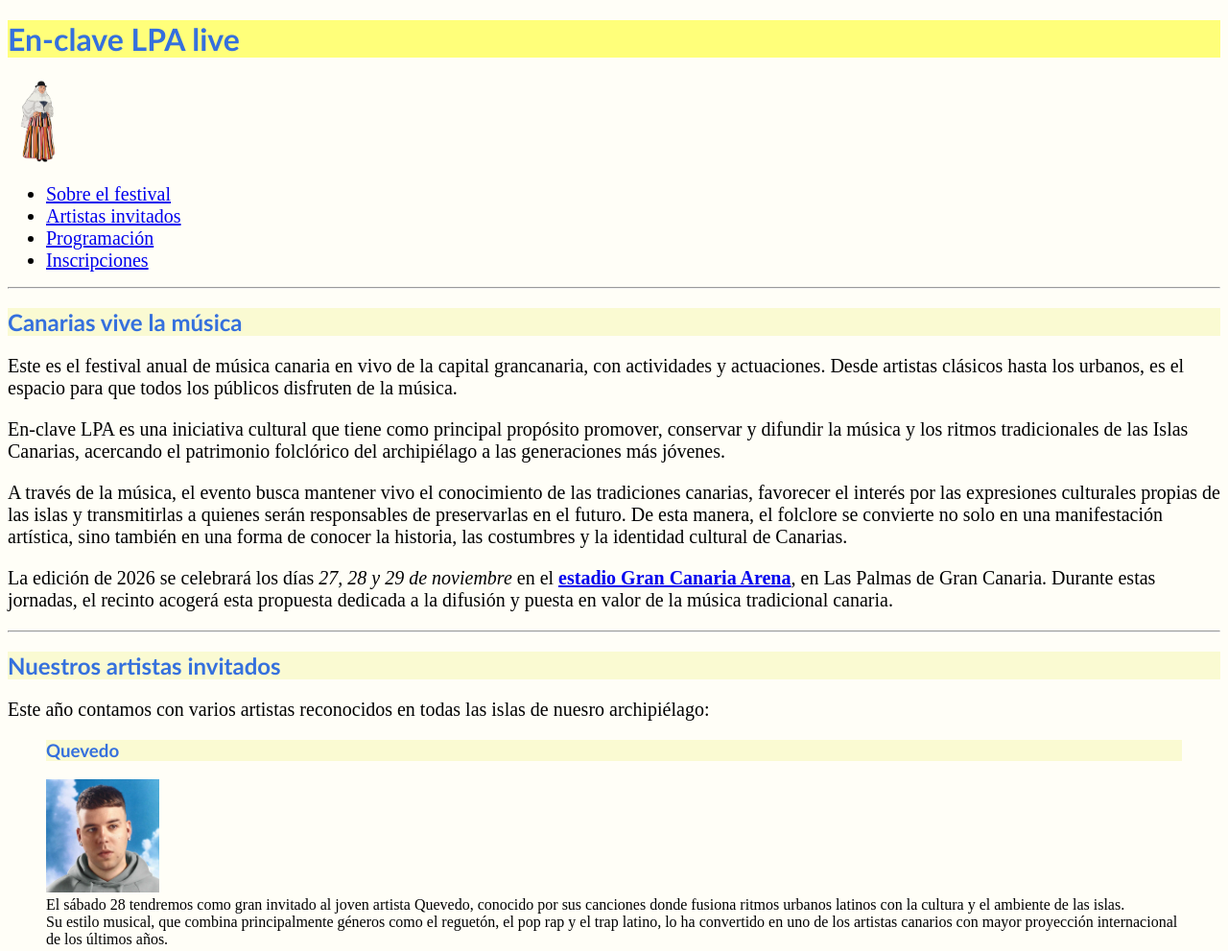
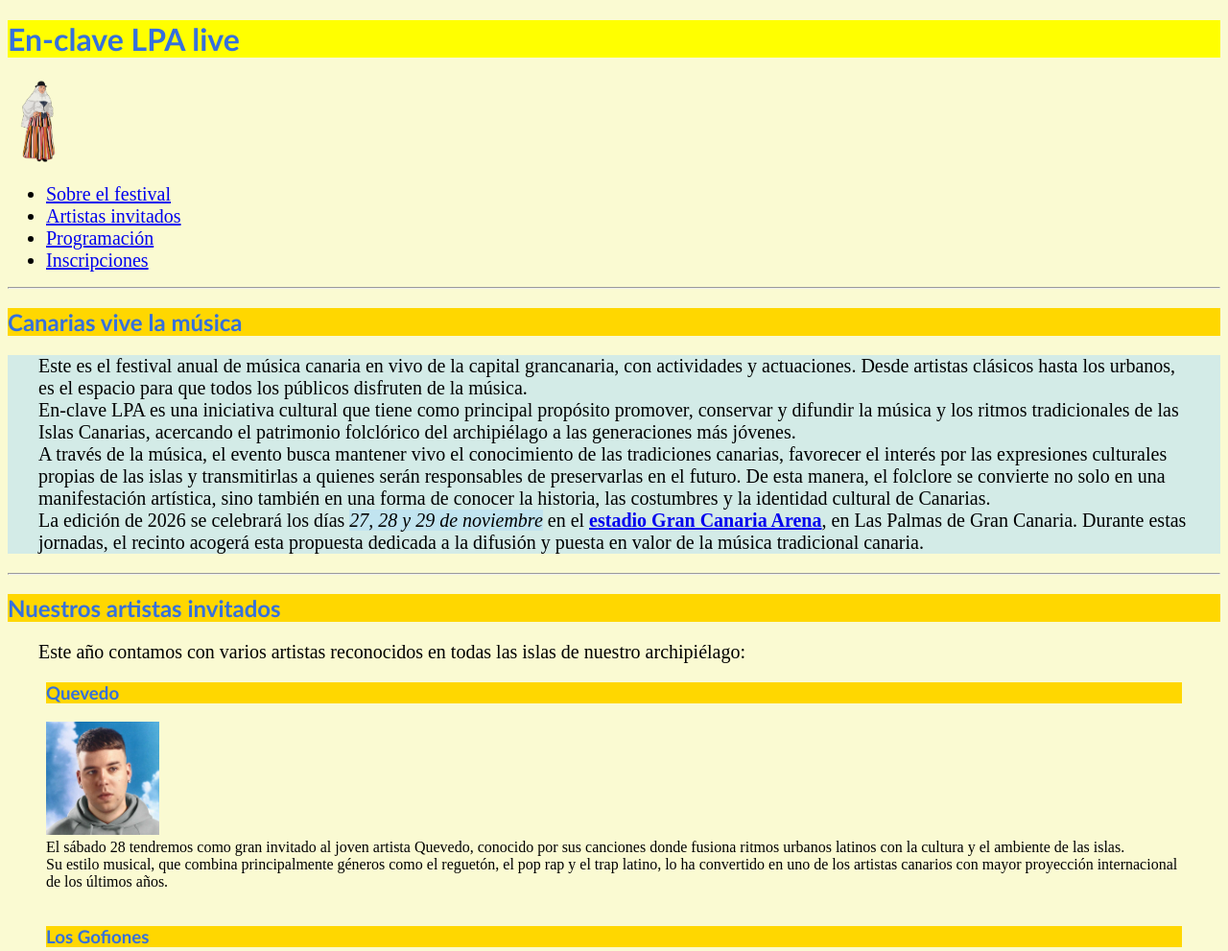
Before and after one commit to aortegamartin/LPA-festival, a plain HTML site: page index.html in a window 1280 px wide. Shown: the top 991 px of the page at 96% size. Drawn offline with Linux system fonts and the light colour scheme.

Commit message:
final commit

```diff
--- a/index.html
+++ b/index.html
@@ -7,15 +7,22 @@
     <!--Enlace al repositorio: https://github.com/aortegamartin/LPA-festival -->
     <style>
             * {
-                background-color: rgb(255, 254, 247);
+                background-color: lightgoldenrodyellow;
             }
             p {
                 font-size: 20px;
+                padding-left: 2rem;
+                padding-right: 2rem;
             }
-            h1, h2, h3, h4 {
+            h1{
                 font-family:'Trebuchet MS', 'Lucida Sans Unicode', 'Lucida Grande', 'Lucida Sans', Arial, sans-serif;
                 color: #3570dd;
-                background-color: lightgoldenrodyellow;
+                background-color: yellow;
+            }
+            h2, h3, h4 {
+                font-family:'Trebuchet MS', 'Lucida Sans Unicode', 'Lucida Grande', 'Lucida Sans', Arial, sans-serif;
+                color: #3570dd;
+                background-color: gold;
             }
 
             table, th, td {
@@ -33,10 +40,11 @@
             }
 
         </style>
+        <!--En el css centrar elementos, poner negrita a los caption de tablas-->
 </head>
 <body>
     <header id="top">
-        <h1 style="background-color: rgb(255, 255, 122);">En-clave LPA live</h1>
+        <h1>En-clave LPA live</h1>
         <img src="canaria.png" alt="Canaria con ropas tradicionales de Gran Canaria" style="width: 5%;">
         <nav>
             <ul>
@@ -54,17 +62,14 @@
     <main>
         <section id="descripcion">
             <h2>Canarias vive la música</h2>
-            <p>Este es el festival anual de música canaria en vivo de la capital grancanaria, con actividades y actuaciones. Desde artistas clásicos hasta los urbanos, es el espacio para que todos los públicos disfruten de la música.</p>
-            <p>En-clave LPA es una iniciativa cultural que tiene como principal propósito promover, conservar y difundir la música y los ritmos tradicionales de las Islas Canarias, acercando el patrimonio folclórico del archipiélago a las generaciones más jóvenes.</p>
-            <p>A través de la música, el evento busca mantener vivo el conocimiento de las tradiciones canarias, favorecer el interés por las expresiones culturales propias de las islas y transmitirlas a quienes serán responsables de preservarlas en el futuro. De esta manera, el folclore se convierte no solo en una manifestación artística, sino también en una forma de conocer la historia, las costumbres y la identidad cultural de Canarias.</p>
-            <p>La edición de 2026 se celebrará los días <em>27, 28 y 29 de noviembre</em> en el <strong><a href="https://maps.app.goo.gl/bMmbmM3CjUARrojA6" target="_blank" title="¿Dónde está el lugar del festival?">estadio Gran Canaria Arena</a></strong>, en Las Palmas de Gran Canaria. Durante estas jornadas, el recinto acogerá esta propuesta dedicada a la difusión y puesta en valor de la música tradicional canaria.</p>
+            <p style="background-color: rgba(179, 223, 250, 0.534);">Este es el festival anual de música canaria en vivo de la capital grancanaria, con actividades y actuaciones. Desde artistas clásicos hasta los urbanos, es el espacio para que todos los públicos disfruten de la música.<br>En-clave LPA es una iniciativa cultural que tiene como principal propósito promover, conservar y difundir la música y los ritmos tradicionales de las Islas Canarias, acercando el patrimonio folclórico del archipiélago a las generaciones más jóvenes.<br>A través de la música, el evento busca mantener vivo el conocimiento de las tradiciones canarias, favorecer el interés por las expresiones culturales propias de las islas y transmitirlas a quienes serán responsables de preservarlas en el futuro. De esta manera, el folclore se convierte no solo en una manifestación artística, sino también en una forma de conocer la historia, las costumbres y la identidad cultural de Canarias.<br>La edición de 2026 se celebrará los días <em style="background-color: rgba(179, 223, 250, 0.534);">27, 28 y 29 de noviembre</em> en el <strong><a href="https://maps.app.goo.gl/bMmbmM3CjUARrojA6" target="_blank" title="¿Dónde está el lugar del festival?" style="background-color: rgba(179, 223, 250, 0.534);">estadio Gran Canaria Arena</a></strong>, en Las Palmas de Gran Canaria. Durante estas jornadas, el recinto acogerá esta propuesta dedicada a la difusión y puesta en valor de la música tradicional canaria.</p>
             <hr>
         </section>
 
         <article id="artistas">
             <header>
                 <h2>Nuestros artistas invitados</h2>
-                <p>Este año contamos con varios artistas reconocidos en todas las islas de nuesro archipiélago:</p>
+                <p>Este año contamos con varios artistas reconocidos en todas las islas de nuestro archipiélago:</p>
             </header>
             <figure>
                 <h3>Quevedo</h3>
@@ -87,7 +92,7 @@
 
         <section id="programa">
             <h2>Programación</h2>
-            <table>
+            <table style="padding-left: 2rem; padding-right: 2rem;">
                 <caption>Actividades</caption>
 
                 <tr>
@@ -265,7 +270,7 @@
     </main>
 
     <aside>
-        <section id="recomendaciones">
+        <section id="extras">
             <h2>Nuestras recomendaciones para asistir al festival</h2>
             <ol>
                 <li>Llevar ropa y calzado cómodo y adecuado al <a href="https://www.accuweather.com/es/es/las-palmas-de-gran-canaria/303032/november-weather/303032" target="_blank" title="Clic aquí para saber el tiempo">tiempo</a>.</li>
@@ -274,9 +279,7 @@
                 <li>Comprobar la ruta para llegar y volver con tiempo de antelación.</li>
                 <li>Designar un punto de encuentro en caso de separación con el resto del grupo.</li>
             </ol>
-        </section>
 
-        <section id="normas">
             <h2>Normas de participación</h2>
             <ul>
                 <li>Está prohibido llevar armas, objetos punzantes o utensilios que se estimen como peligrosos.</li>
@@ -287,19 +290,17 @@
                 <li>La organización se reserva el derecho a hacer cambios en la programación y horarios del evento, debido a causas de fuerza mayor o última hora.</li>
                 <li>Están prohibidas las acciones que puedan crear situaciones de peligro o incomodidad al público en general y al personal de la organización.</li>
             </ul>
+
+                <h3>Gracias a nuestros patrocinadores</h3>
+                <a href="https://refrescosclipper.es/" title="Clipper" target="_blank"><img src="clipper.jpg" alt="Logo de Clipper" style="width: 5%;"></a>
+                <a href="https://cabildo.grancanaria.com/" title="Cabildo de Gran Canaria" target="_blank"><img src="cabildo.png" alt="Logo del Cabildo de Gran Canaria" style="width: 5%;"></a>
+                <a href="https://www.laspalmasgc.es/es/" title="Ayuntamiento de Las Palmas" target="_blank"><img src="Ayuntamiento-LPGC.png" alt="Logo del ayuntamiento de Las Palmas" style="width: 5%;"></a>
         </section>
-
+        <hr>
 
     </aside>
 
-
-    <hr>
-
     <footer>
-        <p style="font-size: 16px; font-weight: bold; color: blue;">Gracias a nuestros patrocinadores</p>
-        <a href="https://refrescosclipper.es/" title="Clipper" target="_blank"><img src="clipper.jpg" alt="Logo de Clipper" style="width: 5%;"></a>
-        <a href="https://cabildo.grancanaria.com/" title="Cabildo de Gran Canaria" target="_blank"><img src="cabildo.png" alt="Logo del Cabildo de Gran Canaria" style="width: 5%;"></a>
-        <a href="https://www.laspalmasgc.es/es/" title="Ayuntamiento de Las Palmas" target="_blank"><img src="Ayuntamiento-LPGC.png" alt="Logo del ayuntamiento de Las Palmas" style="width: 5%;"></a>
         <p style="font-size: 14px;">© 2026 En-clave LPA. Todos los derechos reservados.</p>
         <a href="https://www.instagram.com/lpajuventud/" target="_blank" title="LPA Juventud">Nuestro Instagram</a>
         <a href="#top">Volver arriba</a>
```
